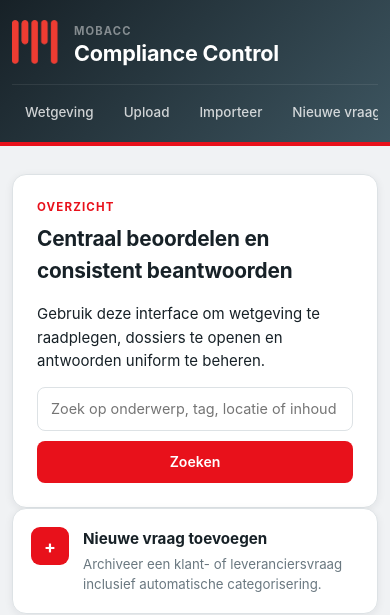
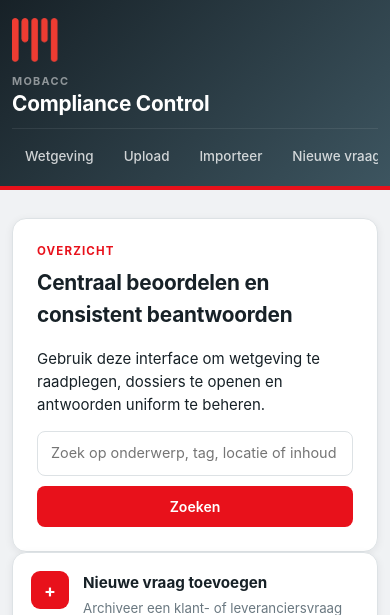
Before and after one commit to Mobacc-AI-Team/stinoil-esg, a Flask app: page / in a window 390 px wide. Shown: the top 615 px of the page. Run offline with Flask 3, Linux system fonts and the light colour scheme; some libraries are stand-ins or nearby versions.

Commit message:
Header uitlijning hersteld + eyebrow kleuren gecorrigeerd
- Subtitle onder de titel geplaatst (niet meer zwevend rechts)
- header-brand als inline-flex blok, alles links uitgelijnd
- Aparte .header-eyebrow klasse (wit) vs .eyebrow in kaarten (rood/brand)
- Responsive: subtitle verbergen op smal scherm

Co-Authored-By: Claude Sonnet 4.6 <noreply@anthropic.com>

```diff
--- a/webapp/static/style.css
+++ b/webapp/static/style.css
@@ -50,33 +50,41 @@ a:hover { color: var(--brand-hover); text-decoration: underline; }
 }
 
 .header-top {
-  display: flex;
-  align-items: center;
-  justify-content: space-between;
-  gap: 24px;
-  padding: 20px 0 14px;
+  padding: 18px 0 12px;
 }
 
 .header-brand {
-  display: flex;
+  display: inline-flex;
   align-items: center;
   gap: 14px;
+  text-decoration: none !important;
 }
 
 .site-logo { height: 44px; width: auto; }
 
+/* Eyebrow in header — separate class so cards use their own */
+.header-eyebrow {
+  font-size: .68rem;
+  font-weight: 700;
+  letter-spacing: .12em;
+  text-transform: uppercase;
+  color: rgba(255,255,255,.5);
+  margin-bottom: 1px;
+}
+
+/* Eyebrow used everywhere else (cards, sections) */
 .eyebrow {
   font-size: .7rem;
   font-weight: 700;
   letter-spacing: .1em;
   text-transform: uppercase;
-  color: rgba(255,255,255,.45);
-  margin-bottom: 1px;
+  color: var(--brand);
+  margin-bottom: 4px;
 }
 
 .site-title {
   margin: 0;
-  font-size: 1.35rem;
+  font-size: 1.3rem;
   font-weight: 700;
   letter-spacing: -.01em;
   line-height: 1.2;
@@ -85,8 +93,8 @@ a:hover { color: var(--brand-hover); text-decoration: underline; }
 .site-title a:hover { text-decoration: none; color: rgba(255,255,255,.85); }
 
 .site-subtitle {
-  margin: 0;
-  font-size: .82rem;
+  margin: 2px 0 0;
+  font-size: .78rem;
   color: rgba(255,255,255,.45);
   white-space: nowrap;
 }
@@ -426,7 +434,7 @@ tr:hover td { background: var(--surface-soft); }
 
 /* ── Responsive ── */
 @media (max-width: 960px) {
-  .header-top { flex-wrap: wrap; }
+  .site-subtitle { display: none; }
   .site-subtitle { display: none; }
   .action-cards  { grid-template-columns: repeat(2,minmax(0,1fr)); }
   .stats-grid    { grid-template-columns: repeat(2,minmax(0,1fr)); }
--- a/webapp/templates/base.html
+++ b/webapp/templates/base.html
@@ -10,14 +10,14 @@
     <header class="site-header">
       <div class="container">
         <div class="header-top">
-          <div class="header-brand">
-            <a href="{{ url_for('dashboard') }}"><img src="/logo.png" alt="Mobacc logo" class="site-logo"></a>
+          <a href="{{ url_for('dashboard') }}" class="header-brand">
+            <img src="/logo.png" alt="Mobacc logo" class="site-logo">
             <div>
-              <div class="eyebrow">Mobacc</div>
+              <div class="header-eyebrow">Mobacc</div>
               <h1 class="site-title"><a href="{{ url_for('dashboard') }}">Compliance Control</a></h1>
+              <p class="site-subtitle">Wetgeving bewaken · Vragen rubriceren · Uniform beantwoorden</p>
             </div>
-          </div>
-          <p class="site-subtitle">Wetgeving bewaken · Vragen rubriceren · Uniform beantwoorden</p>
+          </a>
         </div>
         <nav class="main-nav">
           <a href="{{ url_for('wetgeving') }}">Wetgeving</a>
```
